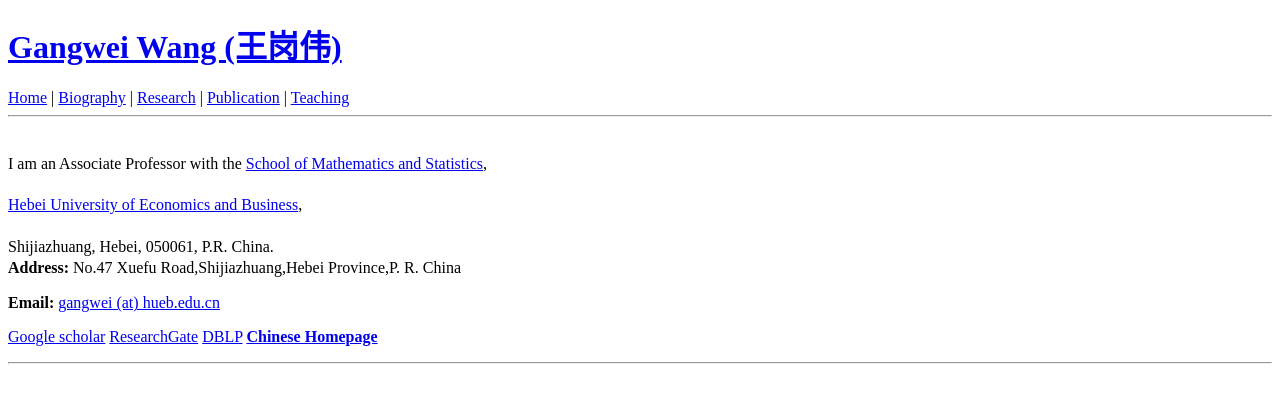
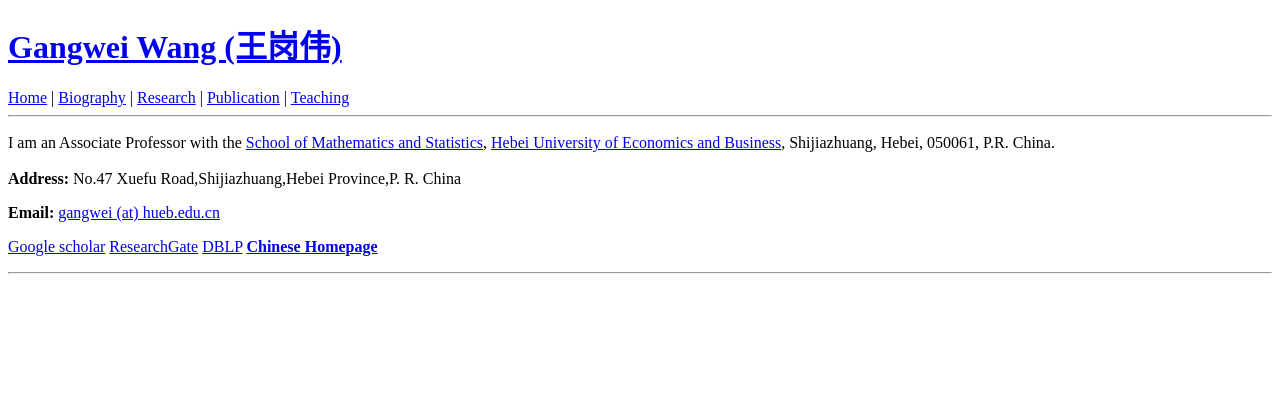
Before and after one commit to wanggangwei82/wanggangwei82.github.io, a Jekyll site: the page built from index.html, in a window 1280 px wide. Shown: the top 403 px of the page. Built offline with Jekyll 4.4.1, drawn with Linux system fonts in a browser that asks for light colours; the list of posts is cut into pages by our own code.

Commit message:
Update index.html

```diff
--- a/index.html
+++ b/index.html
@@ -4,14 +4,18 @@
 
 <!-- wp:paragraph {"style":{"typography":{"lineHeight":"1.3"}}} -->
 <p style="line-height:1.3">
-    <br>   I am  an Associate Professor with the
-       <a href="https://st.hueb.edu.cn/">School of Mathematics and Statistics</a>, <br />
-   <br>    <a href="https://www.hueb.edu.cn/">Hebei University of Economics and Business</a>, <br />
-<br> Shijiazhuang, Hebei, 050061, P.R. China.<br />
+     I am  an Associate Professor with the
+       <a href="https://st.hueb.edu.cn/">School of Mathematics and Statistics</a>,
+     <a href="https://www.hueb.edu.cn/">Hebei University of Economics and Business</a>,
+Shijiazhuang, Hebei, 050061, P.R. China.<br />
+<!-- /wp:paragraph -->
 
- <b>Address: </b>
-  No.47 Xuefu Road,Shijiazhuang,Hebei Province,P. R. China </p>
+
+    <!-- wp:paragraph {"style":{"typography":{"lineHeight":"1"}},"fontSize":"normal"} -->
+<p class="has-normal-font-size" style="line-height:1">
+    <p><b>Address: </b> No.47 Xuefu Road,Shijiazhuang,Hebei Province,P. R. China  </font> </a> </p>
 <!-- /wp:paragraph -->
+
 
 <!-- wp:paragraph {"style":{"typography":{"lineHeight":"1"}},"fontSize":"normal"} -->
 <p class="has-normal-font-size" style="line-height:1">
```
